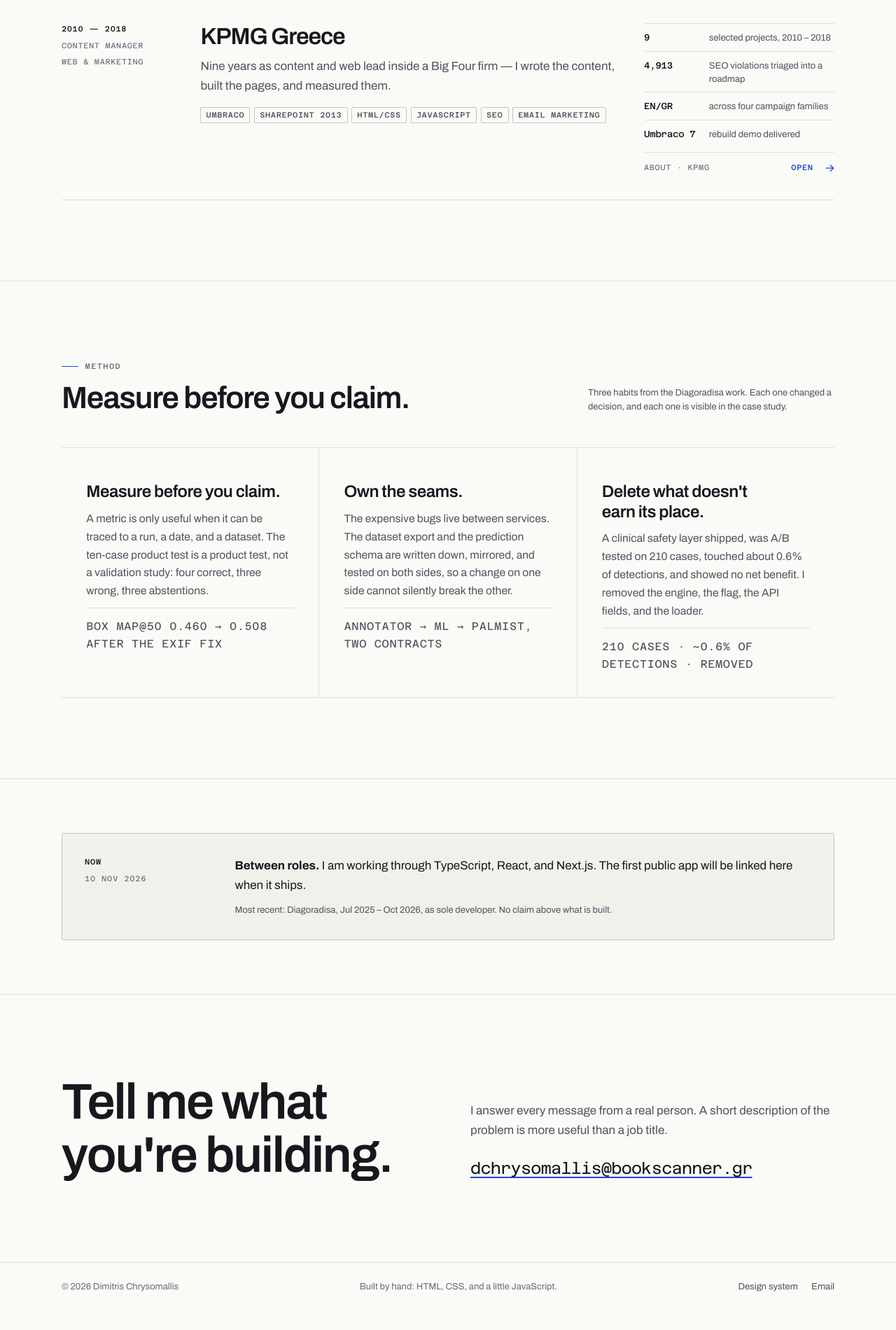
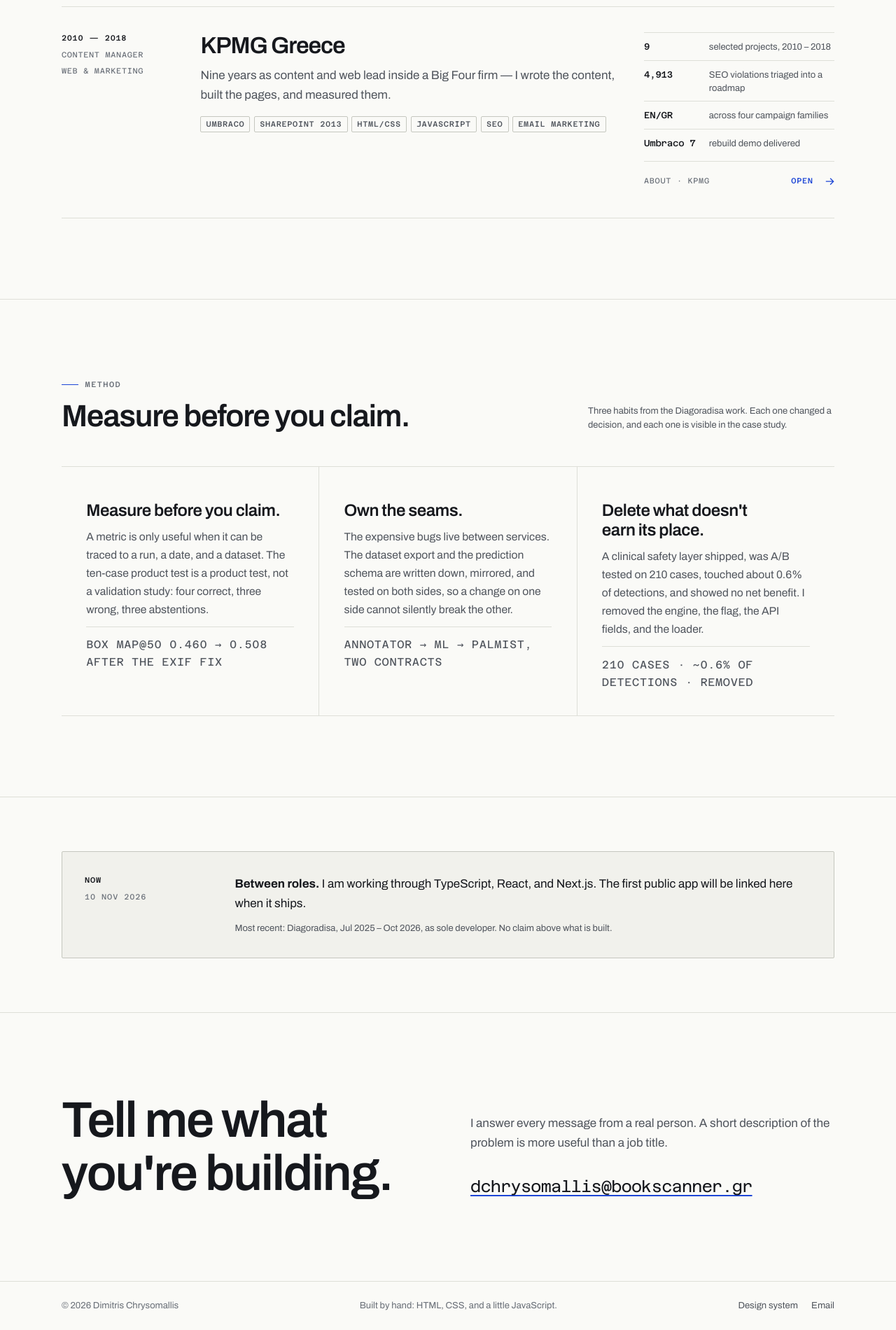
Before and after one commit to lagtac/portfolio, a website: page src/design3/index.html in a window 1280 px wide. Shown: the part 1206-3106 px from the top of the page at 70% size. Before the commit the page ends 3080 px from the top, so only its background shows below. Drawn offline with Linux system fonts and the light colour scheme.

Commit message:
fix(site): repair the phone theme control and small tap targets

```diff
--- a/src/design3/css/site.css
+++ b/src/design3/css/site.css
@@ -500,6 +500,13 @@
 	color: var(--ink-3);
 }
 
+/* A 44px target without moving the baseline of the row. */
+.work-item__more .link-arrow {
+	min-height: 2.75rem;
+	padding-block: 0.4rem;
+	margin-block: -0.4rem;
+}
+
 /* --------------------------------------------------------------- method */
 
 .method {
@@ -604,6 +611,8 @@
 .contact__email {
 	display: inline-block;
 	margin-top: 1.3rem;
+	padding-block: 0.5rem;
+	margin-bottom: -0.5rem;
 	font-family: var(--mono);
 	font-size: clamp(1rem, 2.1vw, 1.45rem);
 	letter-spacing: -0.03em;
@@ -646,6 +655,12 @@
 .site-footer__links {
 	display: flex;
 	gap: 1.2rem;
+}
+
+.site-footer__links a {
+	display: inline-block;
+	padding-block: 0.7rem;
+	margin-block: -0.7rem;
 }
 
 /* ------------------------------------------------------------ case head */
@@ -1723,6 +1738,8 @@
 	.nav-toggle {
 		display: inline-grid;
 		place-items: center;
+		width: 2.75rem;
+		height: 2.75rem;
 	}
 
 	.site-nav {
@@ -1749,9 +1766,12 @@
 	}
 
 	.theme-toggle {
+		display: flex;
+		align-items: center;
+		justify-content: flex-start;
 		margin-left: 0;
 		width: 100%;
-		justify-content: flex-start;
+		height: 2.75rem;
 		gap: 0.5rem;
 		padding-inline: 0.5rem;
 	}
```
